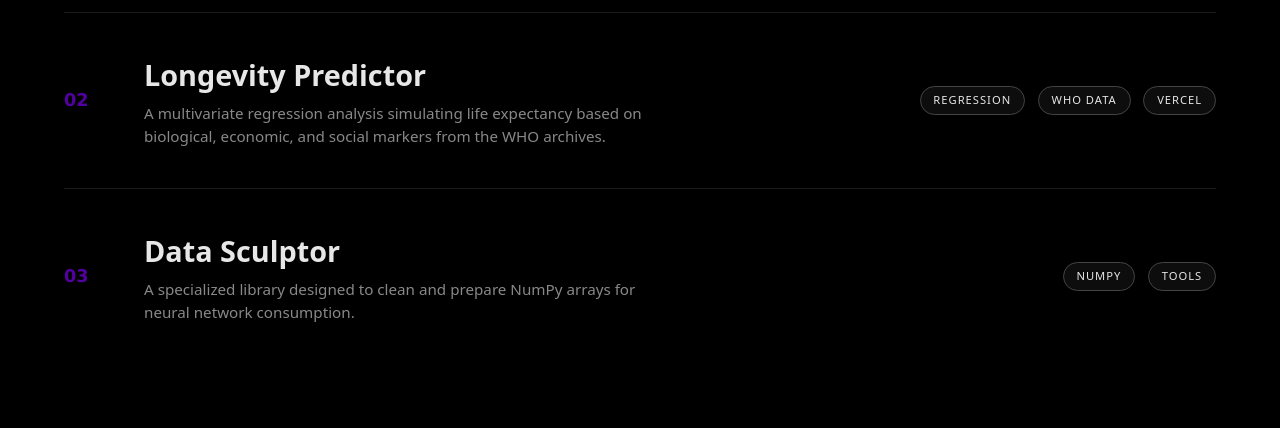
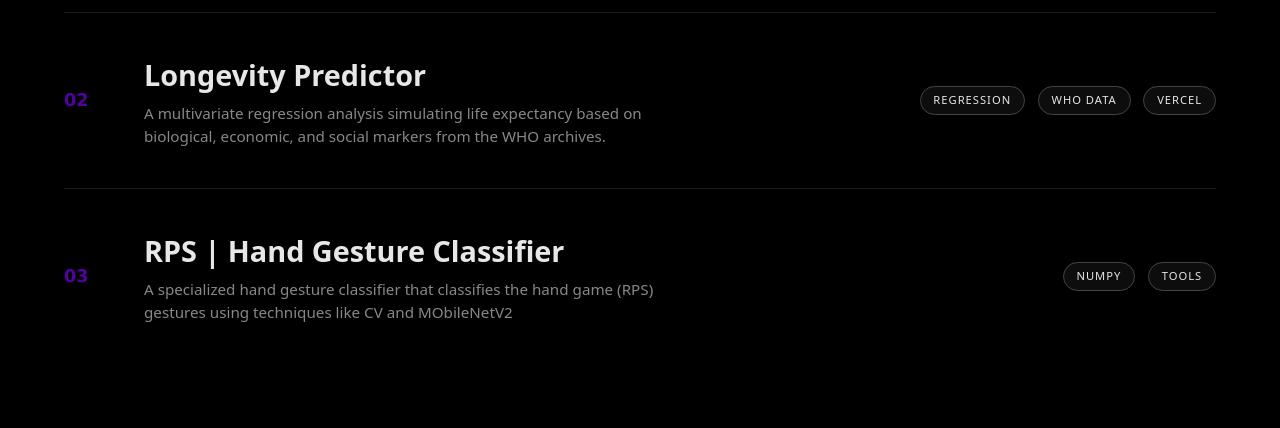
Before and after one commit to themehmi/PortFolio, a Flask app: page /projects in a window 1280 px wide. Shown: the part 654-1082 px from the top of the page. Run offline with Flask 3, Linux system fonts and the light colour scheme.

Commit message:
Modify project details for Hand Gesture Classifier
Updated project link and description for the hand gesture classifier.

```diff
--- a/templates/projects.html
+++ b/templates/projects.html
@@ -263,11 +263,11 @@
                     </div>
                 </a>
 
-                <a href="#" class="project-item">
+                <a href="https://rock-paper-sciapprs-classifier-4dxfcn6gukvrg98psyxlkd.streamlit.app/" class="project-item">
                     <div class="item-num">03</div>
                     <div class="item-title">
-                        <h2>Data Sculptor</h2>
-                        <p>A specialized library designed to clean and prepare NumPy arrays for neural network consumption.</p>
+                        <h2>RPS | Hand Gesture Classifier</h2>
+                        <p>A specialized hand gesture classifier that classifies the hand game (RPS) gestures using techniques like CV and MObileNetV2</p>
                     </div>
                     <div class="item-tags">
                         <span>NumPy</span>
```
